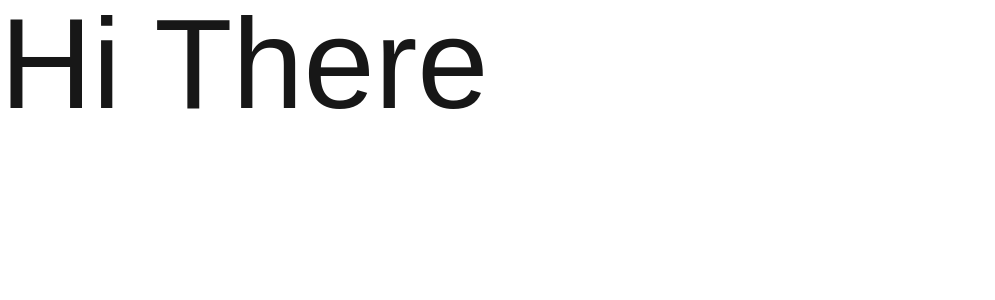
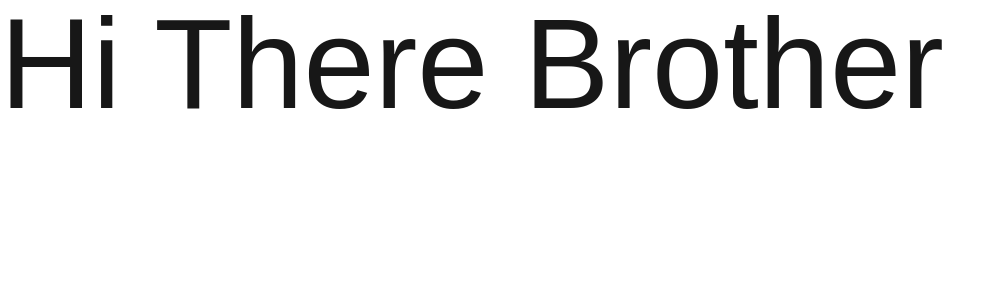
Before and after one commit to BrahimBoussada/to-delete-later, a Next.js app: page / in a window 1280 px wide. Shown: the top 300 px of the page, without its empty margins (0-995 px from the left). Built offline with nearby package versions, Linux system fonts and the light colour scheme.

Commit message:
first commit

```diff
--- a/src/app/page.tsx
+++ b/src/app/page.tsx
@@ -3,7 +3,7 @@ import Image from "next/image";
 export default function Home() {
   return (
     <main>
-      <h1 className="text-9xl">Hi There</h1>
+      <h1 className="text-9xl">Hi There Brother</h1>
     </main>
   );
 }
```
